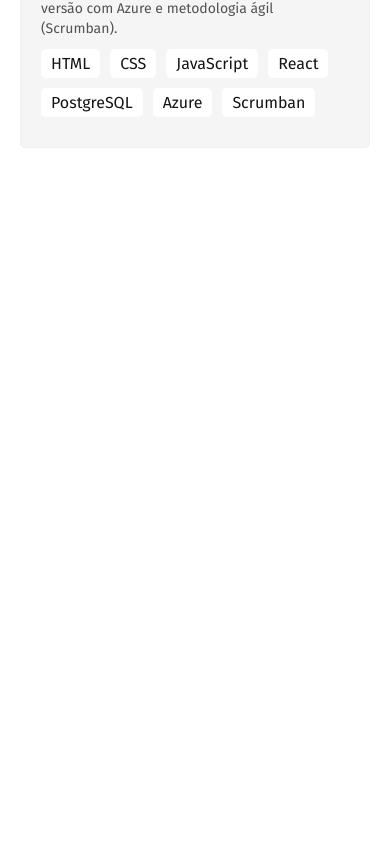
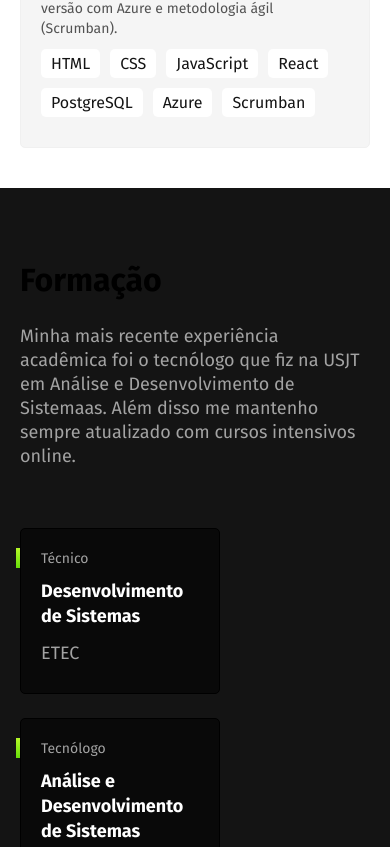
Before and after one commit to gabrielbrandaosales/my-portfolio, a Next.js app: page / in a window 390 px wide. Shown: the part 1150-1997 px from the top of the page. Before the commit the page ends 1338 px from the top, so only its background shows below. Built offline with nearby package versions, Linux system fonts and the light colour scheme; no server answers.

Commit message:
feat: add footer & education mobile

```diff
--- a/src/components/Card/CardEducation/style.module.scss
+++ b/src/components/Card/CardEducation/style.module.scss
@@ -46,3 +46,34 @@
     top: 19px;
   }
 }
+
+@media (max-width: 768px) {
+  .container {
+    padding: 1.5rem 0;
+  }
+  .content {
+    display: flex;
+    flex-direction: column;
+    gap: 1.5rem;
+    padding: 0 1.25rem;
+  }
+  .title {
+    text-transform: capitalize;
+    font-size: 2rem;
+    line-height: 2.5rem;
+    max-width: 100%;
+  }
+  .experience {
+    font-size: 1.125rem;
+    line-height: 1.5rem;
+    margin-right: 0;
+  }
+  .cardGroup {
+    display: flex;
+    flex-direction: column;
+    gap: 1.5rem;
+  }
+  .card {
+    margin-right: 0;
+  }
+}
--- a/src/components/Education/Sections/CoursesSection/style.module.scss
+++ b/src/components/Education/Sections/CoursesSection/style.module.scss
@@ -44,3 +44,9 @@
   font-weight: 400;
   line-height: 1.25rem; /* 111.111% */
 }
+
+@media (max-width: 768px) {
+  .title {
+    margin-left: 30px;
+  }
+}
--- a/src/components/Education/Sections/LanguagesSection/style.module.scss
+++ b/src/components/Education/Sections/LanguagesSection/style.module.scss
@@ -47,3 +47,9 @@
   color: var(--c7, #8f8f8f);
   margin: 0 10px;
 }
+
+@media (max-width: 768px) {
+  .title {
+    margin-left: 30px;
+  }
+}
--- a/src/components/Education/style.module.scss
+++ b/src/components/Education/style.module.scss
@@ -27,7 +27,7 @@
   line-height: 144px;
   text-transform: uppercase;
   word-break: break-all;
-  max-width: 330px;
+  max-width: 270px;
 }
 
 .experience {
@@ -52,6 +52,28 @@
 
 @media (max-width: 768px) {
   .container {
-    display: none;
+    padding: 1.5rem 0;
+  }
+  .content {
+    display: flex;
+    flex-direction: column;
+    gap: 1.5rem;
+    padding: 0 1.25rem;
+  }
+  .title {
+    text-transform: capitalize;
+    font-size: 2rem;
+    line-height: 2.5rem;
+    max-width: 100%;
+  }
+  .experience {
+    font-size: 1.125rem;
+    line-height: 1.5rem;
+    margin-right: 0;
+  }
+  .cardGroup {
+    display: flex;
+    flex-direction: column;
+    gap: 1.5rem;
   }
 }
--- a/src/components/Experience/style.module.scss
+++ b/src/components/Experience/style.module.scss
@@ -43,7 +43,7 @@
     .title {
       color: #141414;
       margin: 0 auto;
-      font-size: 3rem;
+      font-size: 2rem;
       line-height: 72px;
       max-width: 100%;
       text-transform: capitalize;
--- a/src/components/Layout/Footer/style.module.scss
+++ b/src/components/Layout/Footer/style.module.scss
@@ -48,7 +48,22 @@
 }
 
 @media (max-width: 768px) {
-  .container {
+  .content {
+    display: flex;
+    flex-direction: column;
+    gap: 1.5rem;
+  }
+  .content::after {
+    content: '';
+    display: none;
+  }
+  .footerText {
+    text-align: center;
+  }
+  .footerCopy {
+    text-align: center;
+  }
+  .iconWrapper {
     display: none;
   }
 }
--- a/src/components/Projects/index.tsx
+++ b/src/components/Projects/index.tsx
@@ -75,7 +75,9 @@ const Projects = () => {
     <section className={style.container} id="projects">
       <div className={style.content}>
         <span>
-          <h1 className={style.title}>Projetos</h1>
+          <h1 className={style.title}>Pro</h1>
+          <h1 className={style.title}>je</h1>
+          <h1 className={style.title}>tos</h1>
         </span>
         <article>
           <p className={style.subtitle}>
--- a/src/components/Projects/style.module.scss
+++ b/src/components/Projects/style.module.scss
@@ -27,7 +27,7 @@
   line-height: 144px;
   text-transform: uppercase;
   word-break: break-all;
-  max-width: 330px;
+  max-width: 340px;
 }
 
 .subtitle {
```
